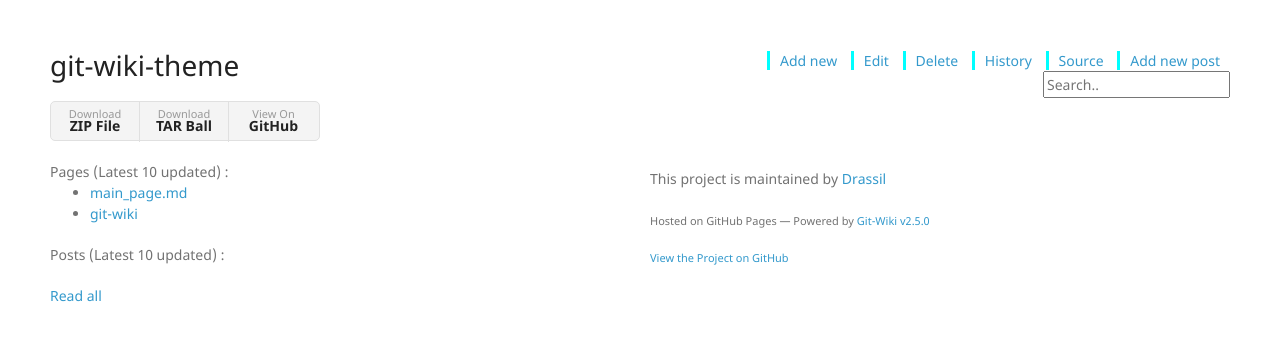
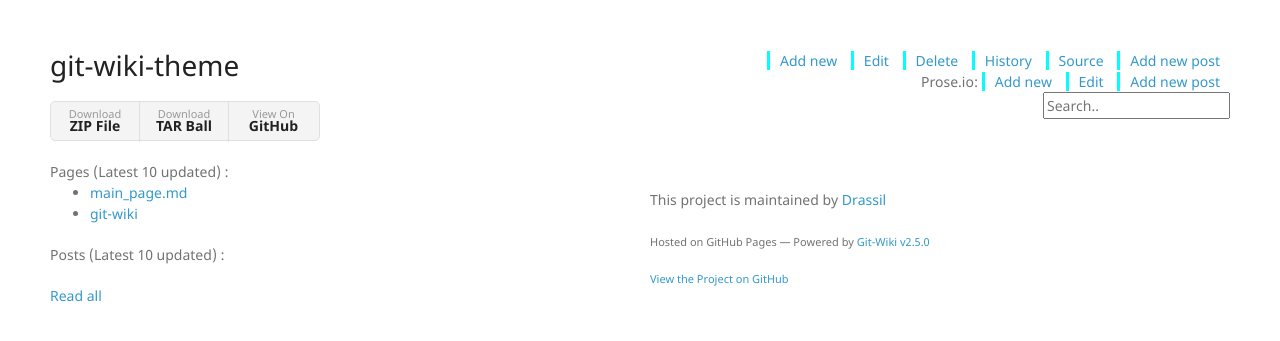
Before and after one commit to Drassil/git-wiki-theme, a Jekyll site: the page built from assets/blog/index.html, in a window 1280 px wide. Shown: the top 341 px of the page. Built offline with Jekyll 4.4.1, drawn with Linux system fonts in a browser that asks for light colours; nearby versions of some CDN libraries.

Commit message:
Update page_actions.html

```diff
--- a/_includes/git-wiki/components/action_btn/page_actions.html
+++ b/_includes/git-wiki/components/action_btn/page_actions.html
@@ -19,7 +19,7 @@
     <span class="tools-element"><a target="_blank" href="{{ site.github.repository_url }}/new/{{site.git_branch | escape}}?filename=_posts/">Add
             new post</a></span>
     {% endif %}
-    {% if site.use_prose_io and site.hostname == "github.com" %}
+    {% if site.use_prose_io and site.hostname != "gitlab.com" %}
     <br>
     Prose.io:
     <span class="tools-element"><a target="_blank" href="http://prose.io/#{{site.github.repository_nwo}}/new/{{site.git_branch | escape}}/{{ site.wiki_folder | default: 'wiki' }}">Add
```
